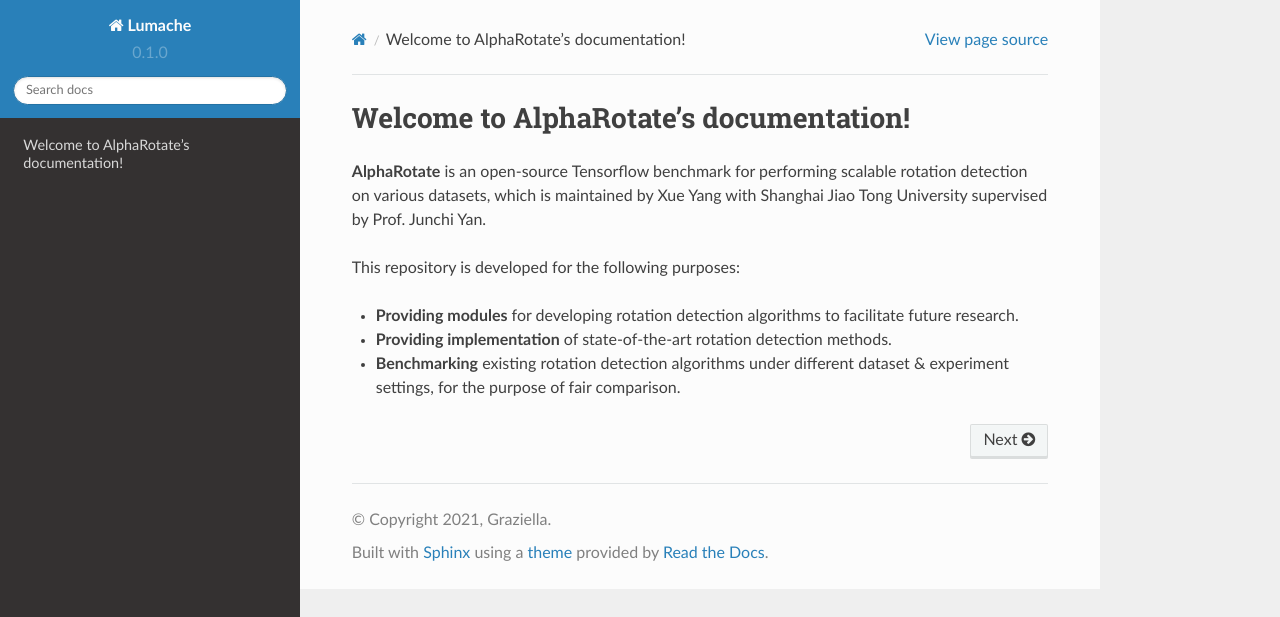
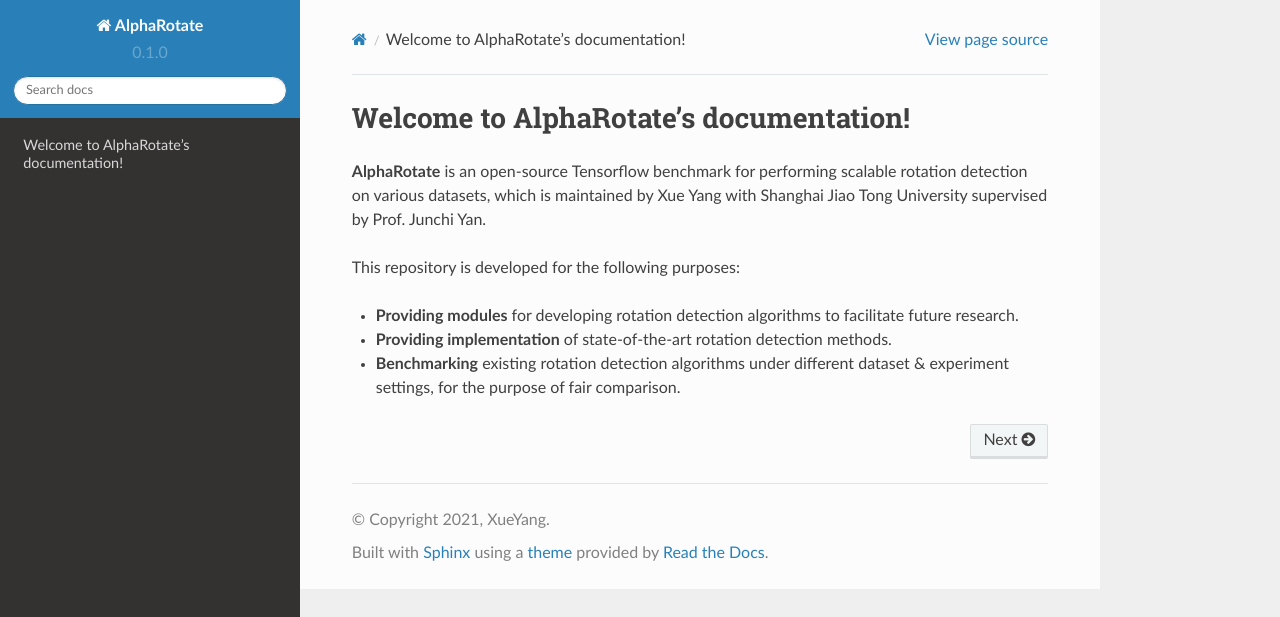
Before and after one commit to yangxue0827/alpharotate-tutorial, a Sphinx documentation site: the page built from docs/source/index.rst, in a window 1280 px wide. Shown: the top 617 px of the page. Built offline with Sphinx 7.4.7 and the Read the Docs theme 2.0.0, drawn with Linux system fonts in a browser that asks for light colours.

Commit message:
update copyright

```diff
--- a/docs/source/conf.py
+++ b/docs/source/conf.py
@@ -2,9 +2,9 @@
 
 # -- Project information
 
-project = 'Lumache'
-copyright = '2021, Graziella'
-author = 'Graziella'
+project = 'AlphaRotate'
+copyright = '2021, XueYang'
+author = 'XueYang'
 
 release = '0.1'
 version = '0.1.0'
```
